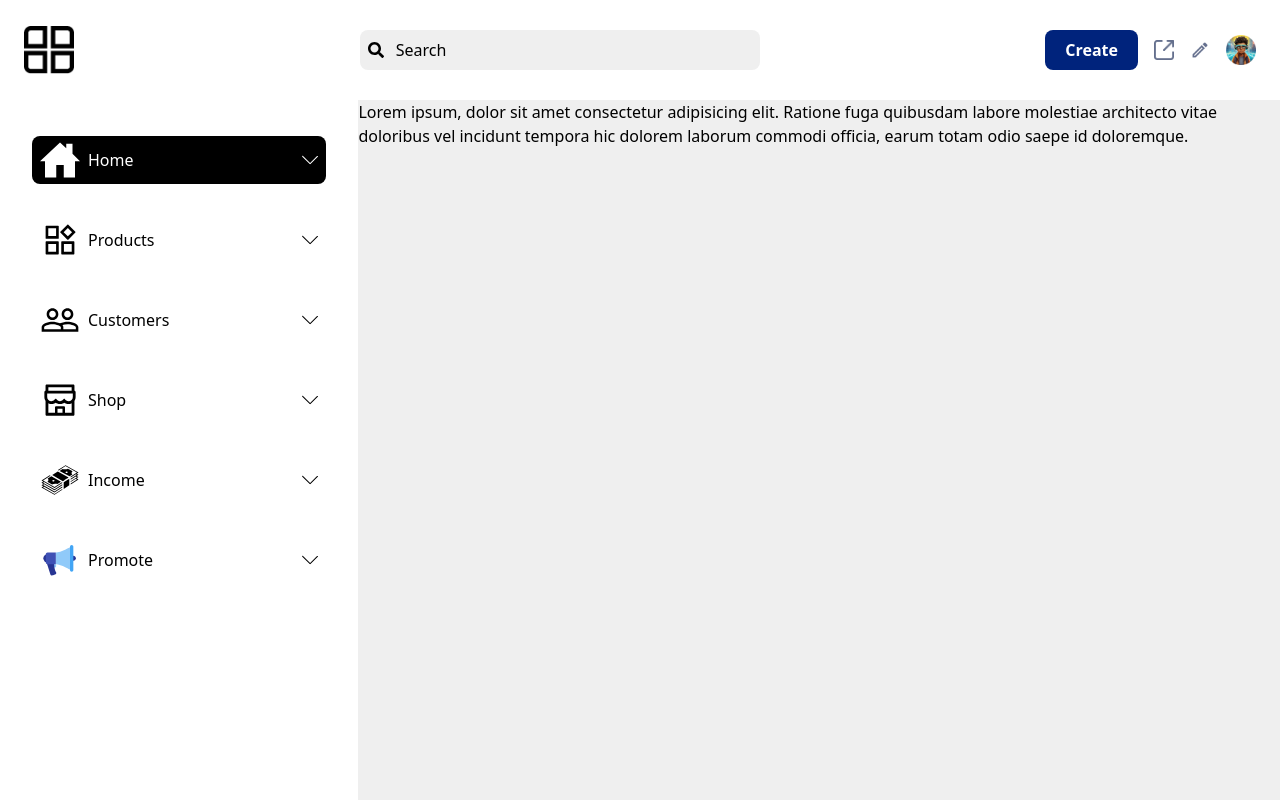
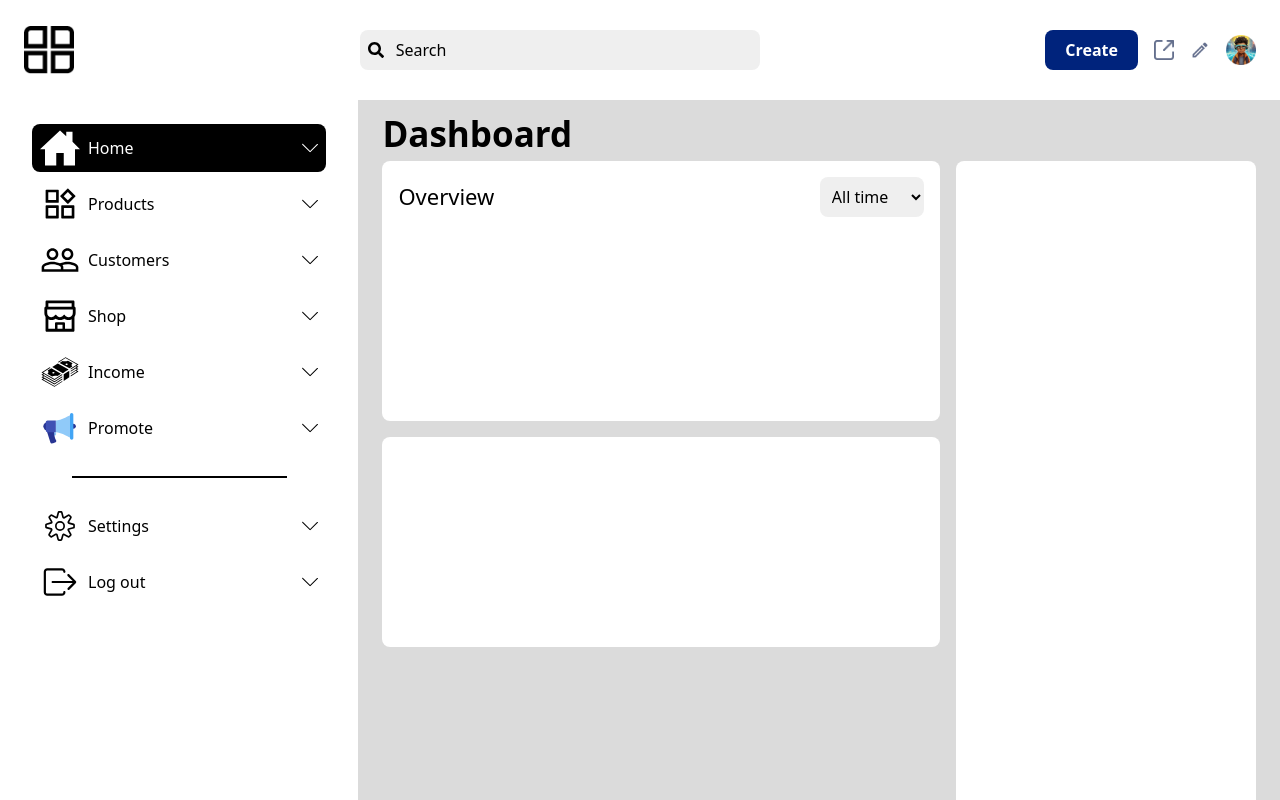
Before and after one commit to Afrimann/dashboard_ex, a Next.js app: page / in a window 1280 px wide. Built offline with nearby package versions, Linux system fonts and the light colour scheme.

Commit message:
Dashboard Component Build

```diff
--- /dev/null
+++ b/app/components/Customers.tsx
@@ -0,0 +1,11 @@
+import React from 'react';
+
+const Customers: React.FC = () => {
+    return (
+        <div>
+            <h1>Customers</h1>
+        </div>
+    );
+};
+
+export default Customers;
--- a/app/components/Dashboard.tsx
+++ b/app/components/Dashboard.tsx
@@ -1,11 +1,22 @@
-import React from 'react'
+import React from 'react';
+import Overview from './Overview';
 
-const Dashboard = () => {
+const Dashboard: React.FC = () => {
   return (
-    <div>
-        Lorem ipsum, dolor sit amet consectetur adipisicing elit. Ratione fuga quibusdam labore molestiae architecto vitae doloribus vel incidunt tempora hic dolorem laborum commodi officia, earum totam odio saepe id doloremque.
+    <div className='w-full h-full'>
+      <h1 className='font-bold text-[35px]'>Dashboard</h1>
+      <div className='wrapper'>
+        <div className='first-col'>
+          <div className='overview'>
+            <Overview />
+          </div>
+          <div className='chart'></div>
+        </div>
+        <div className='second-col'></div>
+      </div>
+
     </div>
-  )
-}
+  );
+};
 
-export default Dashboard
+export default Dashboard;
--- a/app/components/DynamicContent.tsx
+++ b/app/components/DynamicContent.tsx
@@ -1,5 +1,10 @@
 import Dashboard from "./Dashboard"
 import Products from "./Products"
+import Customers from "./Customers"
+import Shop from "./Shop"
+import Income from "./Income"
+import Promote from "./Promote"
+import Settings from "./Settings"
 
 interface Props{
     selectedMenu: string
@@ -7,6 +12,7 @@ interface Props{
 const DynamicContent = ({selectedMenu}:Props) => {
 
     // this component navigates/routes dynamically to whichever content is required depending on the action of the user
+
   return (
         <div className="dynamicContent">
             {selectedMenu === "home" && (
@@ -19,6 +25,31 @@ const DynamicContent = ({selectedMenu}:Props) => {
                <Products />
             </div>
         )}
+        {selectedMenu === "customers" && (
+            <div className="customers">
+               <Customers />
+            </div>
+        )}
+        {selectedMenu === "shop" && (
+            <div className="shop">
+               <Shop />
+            </div>
+        )}
+        {selectedMenu === "income" && (
+            <div className="income">
+               <Income />
+            </div>
+        )}
+        {selectedMenu === "promote" && (
+            <div className="promote">
+               <Promote />
+            </div>
+        )}
+        {selectedMenu === "settings" && (
+            <div className="settings">
+               <Settings />
+            </div>
+        )}
         </div>
   )
 }
--- /dev/null
+++ b/app/components/Income.tsx
@@ -0,0 +1,11 @@
+import React from 'react';
+
+const Income: React.FC = () => {
+    return (
+        <div>
+            <h1>Income Component</h1>
+        </div>
+    );
+};
+
+export default Income;
--- /dev/null
+++ b/app/components/Overview.tsx
@@ -0,0 +1,30 @@
+import { SlArrowDown } from "react-icons/sl";
+
+const Overview = () => {
+    // this component is the content for the overview section of the dashboard
+    return (
+        <div className="overview-container">
+            <div className="overview-heading">
+                <h1 className="text-[22px] text-black">Overview</h1>
+                <div className="overview-filter">
+                    <select name="filter" id="filter" className="bg-[#EFEFEF] p-2 rounded-lg cursor-pointer">
+                        {/* svg cannpt be a child of option, beware of hydration, edit this later */}
+                        <option value="all time" className="flex items-center gap-3"><p>All time</p> <SlArrowDown /></option>
+                        <option value="month">January</option>
+                        <option value="month">February</option>
+                    </select>
+                </div>
+            </div>
+            <div className="overview-content">
+                <div className="revenue-display">
+
+                </div>
+                <div className="people">
+
+                </div>
+            </div>
+        </div>
+    )
+}
+
+export default Overview
--- /dev/null
+++ b/app/components/Promote.tsx
@@ -0,0 +1,9 @@
+import React from 'react'
+
+const Promote = () => {
+  return (
+    <div>Promote</div>
+  )
+}
+
+export default Promote
--- /dev/null
+++ b/app/components/Settings.tsx
@@ -0,0 +1,11 @@
+import React from 'react';
+
+const Settings: React.FC = () => {
+    return (
+        <div>
+            <h1>Settings</h1>
+        </div>
+    );
+};
+
+export default Settings;
--- /dev/null
+++ b/app/components/Shop.tsx
@@ -0,0 +1,11 @@
+import React from 'react';
+
+const Shop: React.FC = () => {
+    return (
+        <div>
+            <h1>Shop Component</h1>
+        </div>
+    );
+};
+
+export default Shop;
--- a/app/components/SideMenu.tsx
+++ b/app/components/SideMenu.tsx
@@ -6,7 +6,8 @@ import { MdPeopleOutline } from "react-icons/md";
 import { AiOutlineShop } from "react-icons/ai";
 import { GiMoneyStack } from "react-icons/gi";
 import { FcAdvertising } from "react-icons/fc";
-import { useState } from "react";
+import { CiSettings } from "react-icons/ci";
+import { IoIosLogOut } from "react-icons/io";
 
 interface SideMenuProps {
     onMenuClick: (menu: string) => void
@@ -28,7 +29,7 @@ export default function SideMenu({ onMenuClick, active }: SideMenuProps) {
                     </div>
                     <div className="menu">
                         <span>Home</span>
-                        <span className="dropDownIcon"><SlArrowDown/></span>
+                        <span className="dropDownIcon"><SlArrowDown /></span>
                     </div>
                 </li>
                 <li onClick={() => onMenuClick('products')} className={`${active === 'products' ? 'active' : ''}`}>
@@ -37,7 +38,7 @@ export default function SideMenu({ onMenuClick, active }: SideMenuProps) {
                     </div>
                     <div className="menu">
                         <span>Products</span>
-                        <span className="dropDownIcon"><SlArrowDown/></span>
+                        <span className="dropDownIcon"><SlArrowDown /></span>
                     </div>
                 </li>
                 <li onClick={() => onMenuClick('customers')} className={`${active === 'customers' ? 'active' : ''}`}>
@@ -46,7 +47,7 @@ export default function SideMenu({ onMenuClick, active }: SideMenuProps) {
                     </div>
                     <div className="menu">
                         <span>Customers</span>
-                        <span className="dropDownIcon"><SlArrowDown/></span>
+                        <span className="dropDownIcon"><SlArrowDown /></span>
                     </div>
                 </li>
                 <li onClick={() => onMenuClick('shop')} className={`${active === 'shop' ? 'active' : ''}`}>
@@ -55,7 +56,7 @@ export default function SideMenu({ onMenuClick, active }: SideMenuProps) {
                     </div>
                     <div className="menu">
                         <span>Shop</span>
-                        <span className="dropDownIcon"><SlArrowDown/></span>
+                        <span className="dropDownIcon"><SlArrowDown /></span>
                     </div>
                 </li>
                 <li onClick={() => onMenuClick('income')} className={`${active === 'income' ? 'active' : ''}`}>
@@ -64,7 +65,7 @@ export default function SideMenu({ onMenuClick, active }: SideMenuProps) {
                     </div>
                     <div className="menu">
                         <span>Income</span>
-                        <span className="dropDownIcon"><SlArrowDown/></span>
+                        <span className="dropDownIcon"><SlArrowDown /></span>
                     </div>
                 </li>
                 <li onClick={() => onMenuClick('promote')} className={`${active === 'promote' ? 'active' : ''}`}>
@@ -73,7 +74,29 @@ export default function SideMenu({ onMenuClick, active }: SideMenuProps) {
                     </div>
                     <div className="menu">
                         <span>Promote</span>
-                        <span className="dropDownIcon"><SlArrowDown/></span>
+                        <span className="dropDownIcon"><SlArrowDown /></span>
+                    </div>
+                </li>
+            </ul>
+
+                <span className="border-[#000000] mx-auto border w-[60%]"></span>
+            <ul>
+                <li onClick={() => onMenuClick('settings')} className={`${active === 'settings' ? 'active' : ''}`}>
+                    <div className="displayIcon">
+                        <CiSettings className="w-10 h-10" />
+                    </div>
+                    <div className="menu">
+                        <span>Settings</span>
+                        <span className="dropDownIcon"><SlArrowDown /></span>
+                    </div>
+                </li>
+                <li onClick={() => onMenuClick('log-out')} className={`${active === 'log-out' ? 'active' : ''}`}>
+                    <div className="displayIcon">
+                        <IoIosLogOut className="w-10 h-10" />
+                    </div>
+                    <div className="menu">
+                        <span>Log out</span>
+                        <span className="dropDownIcon"><SlArrowDown /></span>
                     </div>
                 </li>
             </ul>
--- a/app/globals.css
+++ b/app/globals.css
@@ -33,8 +33,11 @@
 /* .sideMenu{
   @apply bg-white w-[28%] hidden md:block transition-all duration-200 ease-in-out z-[1000]  md:z-auto
 } */
+ ._{
+  @apply flex flex-col
+ }
 ._ ul{
-  @apply flex flex-col gap-8 px-8 py-9
+  @apply flex flex-col gap-2 px-8 py-6
 }
 ._ ul li{
   @apply flex items-center gap-2 w-full p-1 px-2 cursor-pointer rounded-lg transition-all ease-in duration-200
@@ -50,8 +53,37 @@
   @apply h-full w-full flex
 }
 .contentArea{
-  @apply w-[100%] md:w-[72%] bg-[#EFEFEF]
+  @apply w-[100%] md:w-[72%] bg-[#DBDBDB] h-full
 }
 .dynamicContent{
-  @apply  transition-all ease-in duration-300
+  @apply  transition-all ease-in duration-300 px-6 py-2 w-full h-full
 }
+
+/* DASHBOARD STYLES */
+.home{
+  @apply w-full h-full
+}
+.wrapper{
+  @apply flex flex-col md:flex-row gap-4 w-full h-full
+}
+.first-col{
+  @apply w-[100%] md:w-[65%] h-full rounded-lg flex flex-col gap-4
+}
+.second-col{
+  @apply w-[100%] md:w-[35%] h-full bg-white rounded-lg
+}
+.overview{
+  @apply w-full h-[260px] bg-white p-4 rounded-lg
+
+}
+.chart{
+  @apply w-full h-[210px] bg-white rounded-lg
+}
+
+/* DASHBOARD OVERVIEW STYLES */
+.overview-container{
+  @apply flex flex-col gap-4 w-full h-full
+}
+.overview-heading{
+  @apply flex justify-between items-center
+}
--- a/app/page.tsx
+++ b/app/page.tsx
@@ -1,17 +1,11 @@
 'use client'
 import React, { useEffect, useState } from 'react';
-import { getServerSession } from 'next-auth';
-import { options } from './api/auth/[...nextauth]/options';
-import { redirect } from 'next/navigation';
 import { Header } from './components';
 import SideMenu from './components/SideMenu';
-import { BrowserRouter as Router, Routes, Route } from 'react-router-dom'; // Ensure correct imports
+
 import DynamicContent from './components/DynamicContent';
-import { session } from '@/utils';
 
 export default function Page() {
-
-  // const user = 'user'
   // manage active menu and dynamic rendering
   const [selectedMenu, setSelectedMenu] = useState('home')
   const [active, setActive] = useState('home')
@@ -29,12 +23,13 @@ export default function Page() {
   }, [])
   const showSideMenu = () => setSideMenuVisible(!sideMenuVisible)
 
+
   return (
-    <div className='h-screen w-full overflow-hidden'>
+    <div className='w-full h-screen overflow-hidden'>
       <Header
         showSideMenu={showSideMenu}
       />
-      <main className='mainContent flex'>
+      <main className='flex mainContent'>
         <div className={`fixed top-0 left-0 h-full bg-white w-[100%] md:w-[28%] transition-transform transform ${sideMenuVisible ? 'translate-x-0' : '-translate-x-full'} md:translate-x-0 md:relative`}>
 
           <SideMenu
```
Also changed, not shown: app/components/index.ts (+10 -1 lines).
